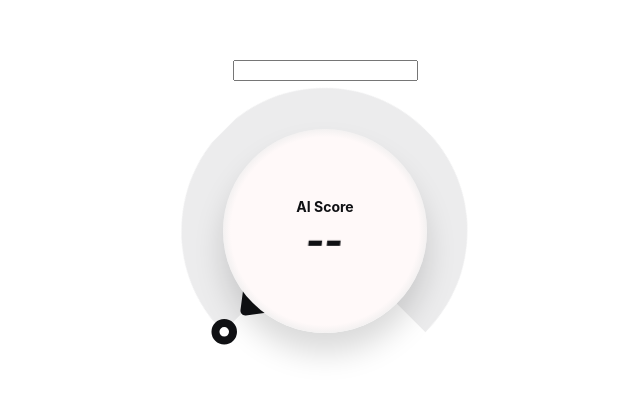
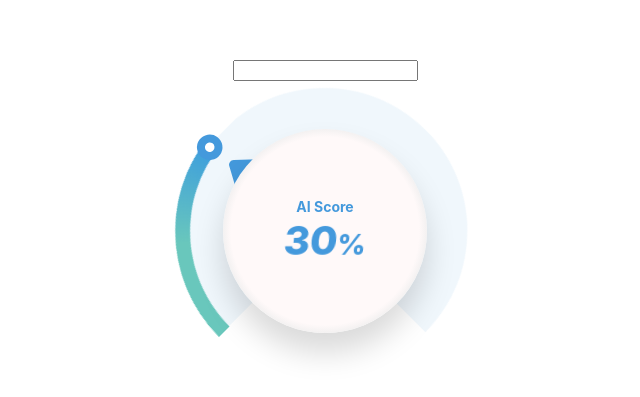
Before and after one commit to JacobZyy/react-dashboard, a React (Vite) app: page / in a window 1280 px wide. Shown: the part 181-578 px from the top of the page, without its empty margins (315-955 px from the left). Built offline with nearby package versions, Linux system fonts and the light colour scheme.

Commit message:
feat: 初值不触发渲染动画

```diff
--- a/src/DashBoard/index.tsx
+++ b/src/DashBoard/index.tsx
@@ -43,7 +43,7 @@ const DashBoard: React.FC<DashBoardProps> = (props) => {
     dashBoardDataCls,
     showAnimation = true,
   } = props
-  const [originPercent, setPercent] = useState<number>(0)
+  const [originPercent, setPercent] = useState<number>(targetPercent)
   const percent = showAnimation ? originPercent : targetPercent
 
   const { deltaColors, colorStyle } = useMemo(() => {
--- a/src/demo/App.tsx
+++ b/src/demo/App.tsx
@@ -5,7 +5,7 @@ import DashBoard from '..'
 import './App.css'
 
 function App() {
-  const [state, setState] = useState(0)
+  const [state, setState] = useState(30)
   const handleUpdatePercent = (e: React.ChangeEvent<HTMLInputElement>) => {
     const percent = Number.parseInt(e.target.value ?? '0')
     setState(percent)
@@ -16,7 +16,7 @@ function App() {
   return (
     <div>
       <input type="number" onChange={handleUpdatePercent} />
-      <DashBoard percent={state} title="AI Score" showAnimation={false} dashBoardSize={300} conicGradientColor={testBkg} />
+      <DashBoard percent={state} title="AI Score" dashBoardSize={300} conicGradientColor={testBkg} />
     </div>
   )
 }
```
